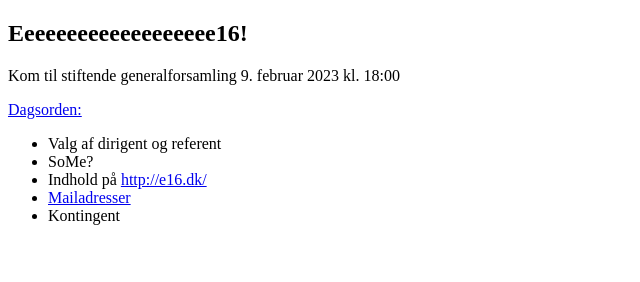
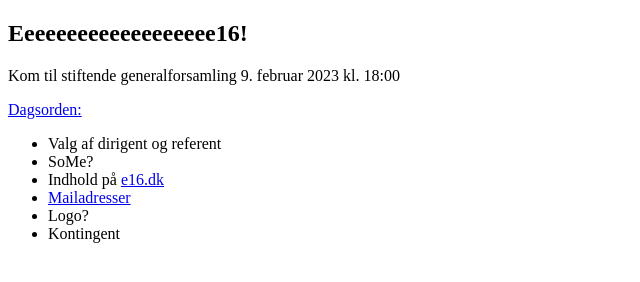
Before and after one commit to AdamBischoff/AdamBischoff.github.io, a plain HTML site: page index.html in a window 1280 px wide. Shown: the whole page, without its empty margins (0-640 px from the left). Drawn offline with Linux system fonts and the light colour scheme.

Commit message:
logo bullet

```diff
--- a/index.html
+++ b/index.html
@@ -12,8 +12,9 @@
 <ul>
 	<li>Valg af dirigent og referent</li>
 	<li>SoMe?</li>
-	<li>Indhold på <a href="http://e16.dk/" target="_blank">http://e16.dk/</a></li>
+	<li>Indhold på <a href="http://e16.dk/" target="_blank">e16.dk</a></li>
 	<li><a href="https://docs.google.com/spreadsheets/d/10ElDToRd8QutxWjMkPSrXCDgRY37Ye7iKWNYOparOkE/edit#gid=0" target="_blank">Mailadresser</a></li>
+	<li>Logo?</li>
 	<li>Kontingent</li>
 </ul>
 
```
